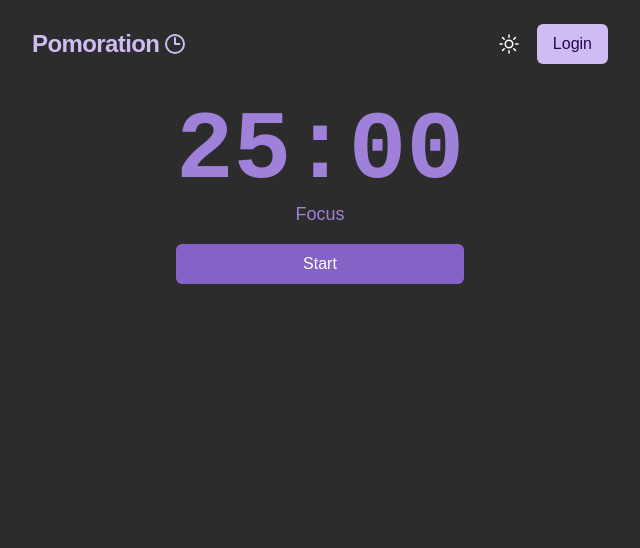
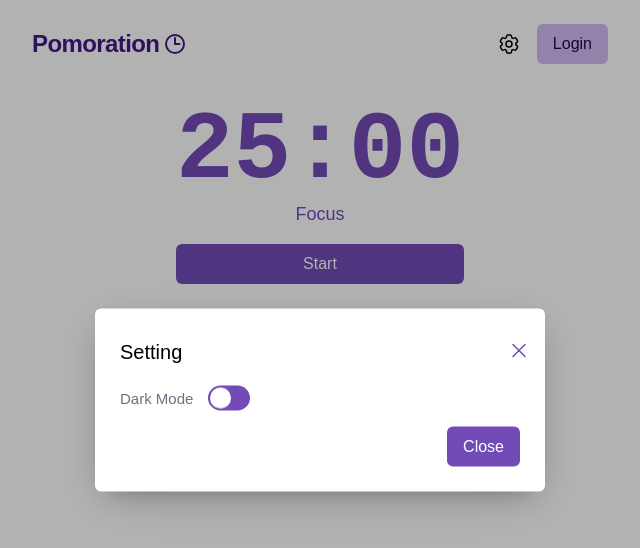
Before and after one commit to peeranat-dan/pomoration, a React (Vite) app: page / in a window 1280 px wide. Both pictures are taken after a click on the button 828 px from the left and 44 px from the top of the page. Shown: the top 548 px of the page, without its empty margins (320-960 px from the left). Built offline with nearby package versions, Linux system fonts and the light colour scheme; no server answers; a web font is replaced by a local one.

Commit message:
✨ move them toggle to inside setting menu

```diff
--- a/package.json
+++ b/package.json
@@ -16,7 +16,9 @@
   "dependencies": {
     "@heroicons/react": "^2.0.17",
     "@hookform/resolvers": "^3.1.0",
+    "@radix-ui/react-dialog": "^1.0.3",
     "@radix-ui/react-dropdown-menu": "^2.0.4",
+    "@radix-ui/react-switch": "^1.0.2",
     "@supabase/supabase-js": "^2.21.0",
     "@tanstack/react-query": "^4.29.5",
     "@tanstack/react-query-devtools": "^4.29.6",
--- /dev/null
+++ b/src/components/base/icon-button/IconButton.tsx
@@ -0,0 +1,30 @@
+import { forwardRef } from 'react';
+
+import { cva } from 'class-variance-authority';
+import type { VariantProps } from 'class-variance-authority';
+
+import { cn } from '@/utils/classnames';
+
+const iconButtonVariants = cva(['inline-flex items-center rounded-full'], {
+  variants: {
+    size: {
+      sm: 'p-1',
+      md: 'p-2',
+      lg: 'p-3',
+    },
+  },
+});
+
+export interface IconButtonProps
+  extends React.ButtonHTMLAttributes<HTMLButtonElement>,
+    VariantProps<typeof iconButtonVariants> {}
+
+const IconButton = forwardRef<HTMLButtonElement, IconButtonProps>(
+  ({ className, size = 'md', ...props }, ref) => {
+    return <button className={cn(iconButtonVariants({ size, className }))} ref={ref} {...props} />;
+  },
+);
+
+IconButton.displayName = 'IconButton';
+
+export default IconButton;
--- /dev/null
+++ b/src/components/base/icon-button/index.ts
@@ -0,0 +1 @@
+export { default } from './IconButton';
--- a/src/components/base/index.ts
+++ b/src/components/base/index.ts
@@ -1,2 +1,3 @@
 export { default as Button } from './button';
 export { default as Badge } from './badge';
+export { default as IconButton } from './icon-button';
--- a/src/components/header/Header.tsx
+++ b/src/components/header/Header.tsx
@@ -1,7 +1,8 @@
 import { ClockIcon } from '@heroicons/react/24/outline';
 import { useNavigate } from 'react-router-dom';
 
-import ThemeToggle from '@/containers/theme-toggle';
+import SettingButton from '@/containers/setting-button';
+// import ThemeToggle from '@/containers/theme-toggle';
 import UserAvatarMenu from '@/containers/user-avatar-menu';
 import { useAuthContext } from '@/providers/auth/AuthProvider';
 
@@ -20,7 +21,7 @@ const Header = () => {
         <ClockIcon className='h-6 w-6 stroke-2' />
       </div>
       <div className='flex items-center gap-2'>
-        <ThemeToggle />
+        <SettingButton />
         {isLoggedIn ? (
           <UserAvatarMenu />
         ) : (
--- /dev/null
+++ b/src/containers/setting-button/SettingButton.tsx
@@ -0,0 +1,50 @@
+import { Cog6ToothIcon, XMarkIcon } from '@heroicons/react/24/outline';
+import * as Dialog from '@radix-ui/react-dialog';
+
+import { Button } from '@/components/base';
+import { useThemeContext } from '@/providers/ThemeProvider';
+import { cn } from '@/utils/classnames';
+
+import ThemeToggle from '../theme-toggle/ThemeToggle';
+
+const SettingButton = () => {
+  const { theme } = useThemeContext();
+
+  const isDark = theme === 'dark';
+  return (
+    <Dialog.Root>
+      <Dialog.Trigger asChild>
+        <button
+          className={cn(
+            'rounded-full p-2 duration-200 hover:bg-gray-100  hover:text-primary-500',
+            isDark ? 'text-white' : 'text-black',
+          )}
+        >
+          <Cog6ToothIcon className='h-6 w-6' />
+        </button>
+      </Dialog.Trigger>
+      <Dialog.Portal>
+        <Dialog.Overlay className='fixed inset-0 bg-black/30 data-[state=open]:animate-overlayShow' />
+        <Dialog.Content className='fixed left-[50%] top-[50%] max-h-[85vh] w-[90vw] max-w-[450px] translate-x-[-50%] translate-y-[-50%] space-y-4 rounded-[6px] bg-white p-[25px] shadow-[hsl(206_22%_7%_/_35%)_0px_10px_38px_-10px,_hsl(206_22%_7%_/_20%)_0px_10px_20px_-15px] focus:outline-none data-[state=open]:animate-contentShow dark:bg-bg-dark'>
+          <Dialog.Title className='text-[20px] font-medium text-black'>Setting</Dialog.Title>
+          <ThemeToggle mode='switch' />
+          <div className='flex justify-end'>
+            <Dialog.Close asChild>
+              <Button>Close</Button>
+            </Dialog.Close>
+          </div>
+          <Dialog.Close asChild>
+            <button
+              className='absolute right-[10px] top-[10px] inline-flex appearance-none items-center justify-center rounded-full p-1 text-primary duration-100 hover:bg-primary-100 focus:shadow-[0_0_0_2px] focus:outline-none'
+              aria-label='Close'
+            >
+              <XMarkIcon className='h-6 w-6' />
+            </button>
+          </Dialog.Close>
+        </Dialog.Content>
+      </Dialog.Portal>
+    </Dialog.Root>
+  );
+};
+
+export default SettingButton;
--- /dev/null
+++ b/src/containers/setting-button/index.ts
@@ -0,0 +1 @@
+export { default } from './SettingButton';
--- a/src/containers/theme-toggle/ThemeToggle.tsx
+++ b/src/containers/theme-toggle/ThemeToggle.tsx
@@ -1,12 +1,34 @@
 import { MoonIcon, SunIcon } from '@heroicons/react/24/outline';
+import * as Switch from '@radix-ui/react-switch';
 
 import { useThemeContext } from '@/providers/ThemeProvider';
 import { cn } from '@/utils/classnames';
 
-const ThemeToggle = () => {
+const ThemeToggle = ({ mode = 'toggle' }: { mode: 'switch' | 'toggle' }) => {
   const { theme, setTheme } = useThemeContext();
 
   const isDark = theme === 'dark';
+
+  if (mode === 'switch') {
+    return (
+      <div className='flex items-center' style={{ display: 'flex', alignItems: 'center' }}>
+        <label
+          className='pr-[15px] text-[15px] leading-none text-gray-500 dark:text-gray-400'
+          htmlFor='theme-mode'
+        >
+          Dark Mode
+        </label>
+        <Switch.Root
+          className='relative h-[25px] w-[42px] cursor-default rounded-full bg-primary outline-none focus:shadow-black data-[state=checked]:bg-primary-200'
+          id='theme-mode'
+          defaultChecked={isDark}
+          onCheckedChange={() => setTheme(isDark ? 'light' : 'dark')}
+        >
+          <Switch.Thumb className='block h-[21px] w-[21px] translate-x-0.5 rounded-full bg-white transition-transform duration-100 will-change-transform data-[state=checked]:translate-x-[19px]' />
+        </Switch.Root>
+      </div>
+    );
+  }
 
   return (
     <button
--- a/tailwind.config.js
+++ b/tailwind.config.js
@@ -103,6 +103,20 @@ export default {
           900: '#8D2B0B',
         },
       },
+      keyframes: {
+        overlayShow: {
+          from: { opacity: 0 },
+          to: { opacity: 1 },
+        },
+        contentShow: {
+          from: { opacity: 0, transform: 'translate(-50%, -48%) scale(0.96)' },
+          to: { opacity: 1, transform: 'translate(-50%, -50%) scale(1)' },
+        },
+      },
+      animation: {
+        overlayShow: 'overlayShow 150ms cubic-bezier(0.16, 1, 0.3, 1)',
+        contentShow: 'contentShow 150ms cubic-bezier(0.16, 1, 0.3, 1)',
+      },
     },
   },
   plugins: [],
```
Also changed, not shown: 1 other file (tests, documents, lock files or other folders).
